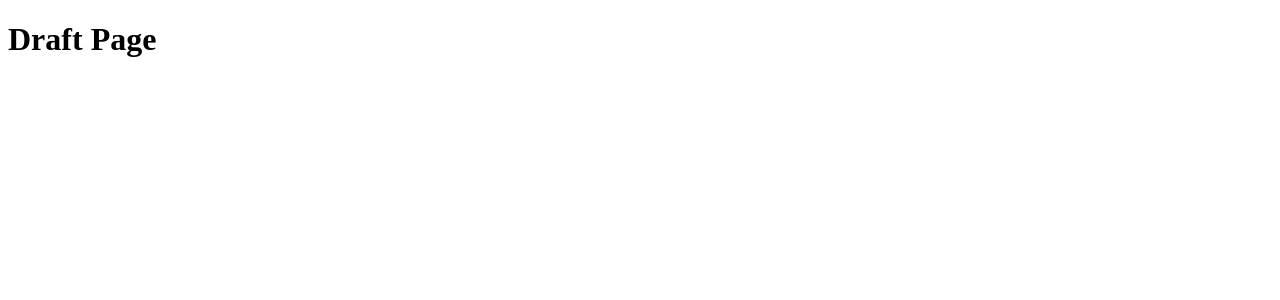
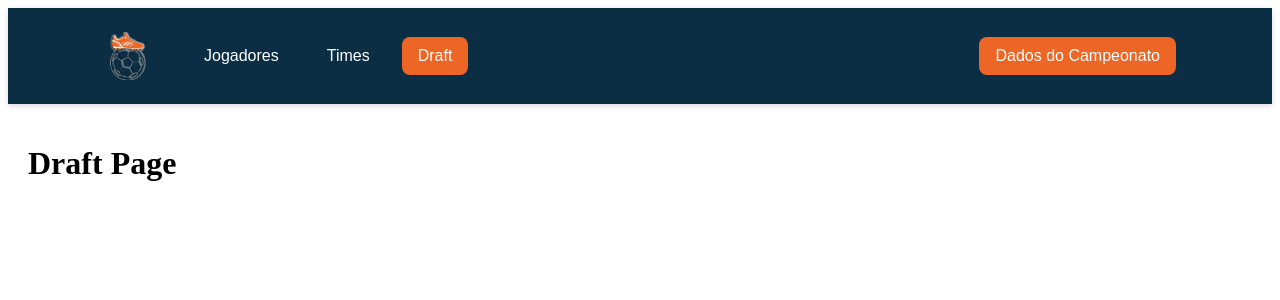
Before and after one commit to jmcanario1/draftools-frontend, a React (Vite) app: page /draft in a window 1280 px wide. Shown: the top 300 px of the page. Built offline with nearby package versions, Linux system fonts and the light colour scheme.

Commit message:
Criação dos componentes Topbar e Button, criação do MainLayout, adição do ícone à topbar e primeira atualização das telas de jogadores e de times

```diff
--- a/src/features/players/pages/CreatePlayerPage/index.tsx
+++ b/src/features/players/pages/CreatePlayerPage/index.tsx
@@ -1,5 +1,6 @@
 import { useForm } from "react-hook-form";
 import FormCard from "../../../../shared/components/GeneralForm";
+import { CreatePlayerPageContainer } from "./styles";
 
 type CreatePlayerData = {
   name: string;
@@ -15,7 +16,7 @@ function CreatePlayerPage() {
   }
 
   return (
-    <>
+    <CreatePlayerPageContainer>
       <FormCard title="Create Player Page">
         <form onSubmit={handleSubmit(onSubmit)}>
           <input {...register("name")} placeholder="Nome"/>
@@ -24,7 +25,8 @@ function CreatePlayerPage() {
           <button type="submit">Cadastrar Jogador</button>
         </form>
       </FormCard>
-    </>
+      <div className="list-placeholder" style={{ width: "45%", background: "black" }}/>
+    </CreatePlayerPageContainer>
   )
 }
 
--- a/src/features/players/pages/CreatePlayerPage/styles.ts
+++ b/src/features/players/pages/CreatePlayerPage/styles.ts
@@ -0,0 +1,8 @@
+import styled from "styled-components";
+
+export const CreatePlayerPageContainer = styled.div`
+  display: flex;
+  justify-content: space-between;
+  gap: 12px;
+  padding: 0 96px 0 96px;
+`
--- a/src/features/teams/pages/CreateTeamPage/index.tsx
+++ b/src/features/teams/pages/CreateTeamPage/index.tsx
@@ -1,5 +1,6 @@
 import { useForm } from "react-hook-form";
 import FormCard from "../../../../shared/components/GeneralForm";
+import { CreateTeamPageContainer } from "./styles";
 
 type CreateTeamData = {
   name: string;
@@ -13,14 +14,15 @@ function CreateTeamPage() {
   }
 
   return (
-    <>
+    <CreateTeamPageContainer>
       <FormCard title="Create Team Page">
         <form onSubmit={handleSubmit(onSubmit)}>
           <input {...register("name")} placeholder="Nome"/>
           <button type="submit">Cadastrar Time</button>
         </form>
       </FormCard>
-    </>
+      <div className="list-placeholder" style={{ width: "45%", background: "black" }}/>
+    </CreateTeamPageContainer>
   )
 }
 
--- a/src/features/teams/pages/CreateTeamPage/styles.ts
+++ b/src/features/teams/pages/CreateTeamPage/styles.ts
@@ -0,0 +1,8 @@
+import styled from "styled-components";
+
+export const CreateTeamPageContainer = styled.div`
+  display: flex;
+  justify-content: space-between;
+  gap: 12px;
+  padding: 0 96px 0 96px;
+`
--- a/src/routes/index.tsx
+++ b/src/routes/index.tsx
@@ -2,15 +2,18 @@ import { BrowserRouter, Route, Routes } from "react-router-dom";
 import DraftPage from "../features/draft/pages/DraftPage";
 import CreatePlayerPage from "../features/players/pages/CreatePlayerPage";
 import CreateTeamPage from "../features/teams/pages/CreateTeamPage";
+import MainLayout from "../shared/layouts/MainLayout";
 
 function AppRoutes() {
   return (
     <BrowserRouter>
-      <Routes>
-        <Route path="/teams" element={<CreateTeamPage />}/>
-        <Route path="/players" element={<CreatePlayerPage />}/>
-        <Route path="/draft" element={<DraftPage />}/>
-      </Routes>
+      <MainLayout>
+        <Routes>
+          <Route path="/teams" element={<CreateTeamPage />}/>
+          <Route path="/players" element={<CreatePlayerPage />}/>
+          <Route path="/draft" element={<DraftPage />}/>
+        </Routes>
+      </MainLayout>
     </BrowserRouter>
   )
 }
--- /dev/null
+++ b/src/shared/components/Button/index.tsx
@@ -0,0 +1,22 @@
+import { StyledButton } from "./styles";
+
+interface ButtonProps {
+  color?:string;
+  background?: string;
+  text: string;
+  onClick: () => void;
+}
+
+const Button: React.FC<ButtonProps> = ({ color = "#ffffff", background = "#ed6626", text, onClick }) => {
+  return (
+    <StyledButton
+      color={color}
+      background={background}
+      onClick={onClick}
+    >
+      {text}
+    </StyledButton>
+  )
+}
+
+export default Button;
--- /dev/null
+++ b/src/shared/components/Button/styles.ts
@@ -0,0 +1,21 @@
+import styled from "styled-components";
+
+export const StyledButton = styled.button<{ color: string; background: string }>`
+  color: ${(props) => props.color ?? "#ffffff"};
+  background: ${(props) => props.background ?? "#ed6626"};
+  border: none;
+  border-radius: 8px;
+  padding: 10px 16px;
+  font-size: 1rem;
+  font-weight: 500;
+  cursor: pointer;
+  transition: background 0.2s ease-in-out;
+
+  &:hover {
+    opacity: 0.9;
+  }
+
+  &:active {
+    transform: scale(0.97);
+  }
+`;
--- /dev/null
+++ b/src/shared/components/Topbar/index.tsx
@@ -0,0 +1,44 @@
+import React from "react";
+import { useLocation, useNavigate } from "react-router-dom";
+import DraftoolsLogo from "../../../assets/draftools.png";
+import Button from "../Button";
+import { Bar, LogoAndNav, LogoImage, Nav, TopbarContainer } from "./styles";
+
+const Topbar: React.FC = () => {
+  const navigate = useNavigate();
+  const location = useLocation();
+
+  return (
+    <TopbarContainer>
+      <Bar>
+        <LogoAndNav>
+          <LogoImage src={DraftoolsLogo} alt="Draftools Logo" />
+          <Nav>
+            <Button
+              text="Jogadores"
+              background={location.pathname === "/players" ? "#ed6626" : "transparent"}
+              onClick={() => navigate("/players")}
+            />
+            <Button
+              text="Times"
+              background={location.pathname === "/teams" ? "#ed6626" : "transparent"}
+              onClick={() => navigate("/teams")}
+            />
+            <Button
+              text="Draft"
+              background={location.pathname === "/draft" ? "#ed6626" : "transparent"}
+              onClick={() => navigate("/draft")}
+            />
+          </Nav>
+        </LogoAndNav>
+        <Button
+          text="Dados do Campeonato"
+          background="#ed6626"
+          onClick={() => console.log("Implementar dados do campeonato.")}
+        />
+      </Bar>
+    </TopbarContainer>
+  );
+};
+
+export default Topbar;
--- /dev/null
+++ b/src/shared/components/Topbar/styles.ts
@@ -0,0 +1,48 @@
+import { Link } from "react-router-dom";
+import styled from "styled-components";
+
+export const TopbarContainer = styled.div`
+  display: flex;
+  align-items: center;
+  justify-content: center;
+`
+
+export const Bar = styled.header`
+  display: flex;
+  align-items: center;
+  justify-content: space-between;
+  padding: 24px 96px 24px 96px;
+  background-color: #0b2e44;
+  color: #fff;
+  box-shadow: 0 2px 6px rgba(0, 0, 0, 0.15);
+  width: 100%;
+  `;
+
+export const LogoAndNav = styled.div`
+  display: flex;
+  align-items: center;
+  justify-content: flex-start;
+  gap: 36px;
+`
+
+export const LogoImage = styled.img`
+  height: 48px;
+`;
+
+export const Nav = styled.nav`
+  height: 75%;
+  display: flex;
+  gap: 16px;
+`;
+
+export const NavLink = styled(Link)`
+  color: #fff;
+  text-decoration: none;
+  padding: 8px 12px;
+  border-radius: 8px;
+  transition: background 0.2s;
+
+  &:hover {
+    background: rgba(255, 255, 255, 0.1);
+  }
+`;
--- /dev/null
+++ b/src/shared/layouts/MainLayout/index.tsx
@@ -0,0 +1,13 @@
+import React from "react";
+import Topbar from "../../components/Topbar";
+
+const MainLayout: React.FC<{ children: React.ReactNode }> = ({ children }) => {
+  return (
+    <>
+      <Topbar />
+      <main style={{ padding: "20px" }}>{children}</main>
+    </>
+  );
+};
+
+export default MainLayout;
```
Also changed, not shown: src/assets/draftools.png (added), 1 other file (tests, documents, lock files or other folders).
